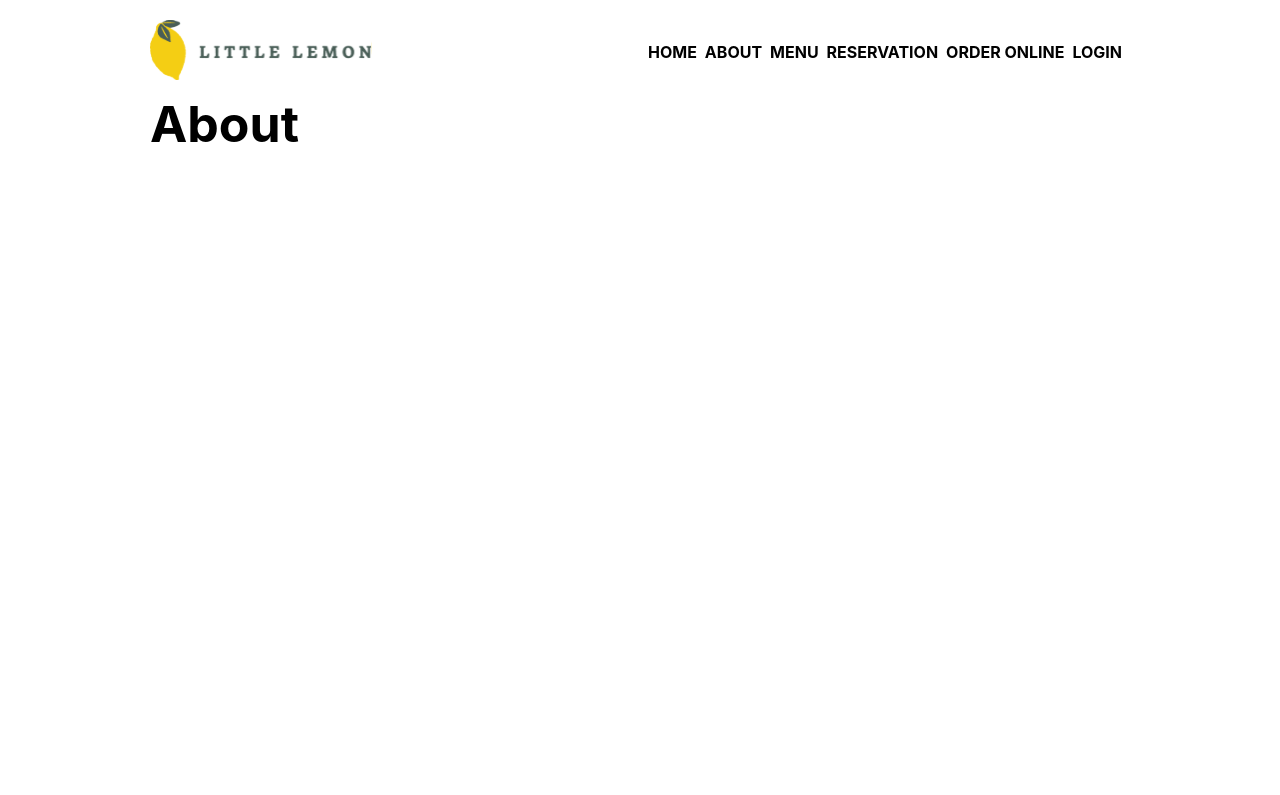
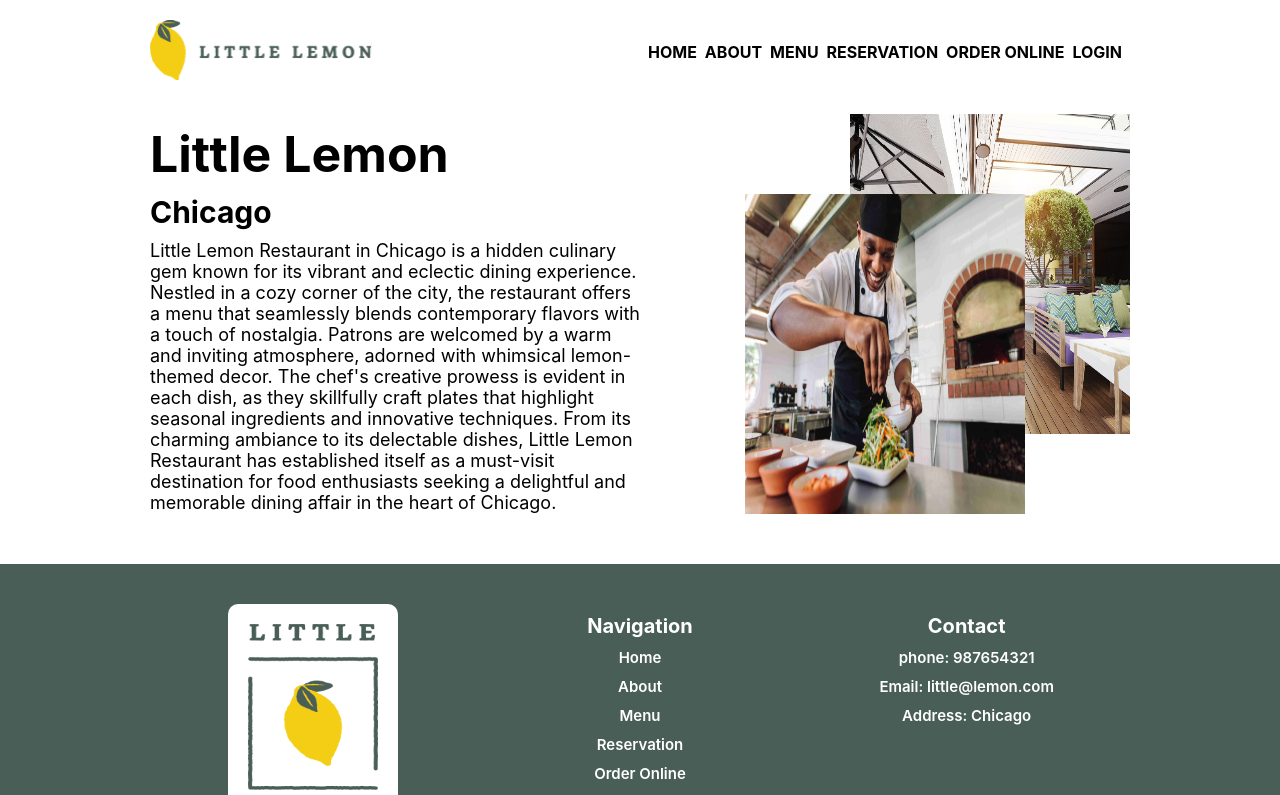
Before and after one commit to Chethan-R-R/frontend-capstone, a React (Create React App) app: page /about in a window 1280 px wide. Shown: the top 795 px of the page. Built offline with nearby package versions, Linux system fonts and the light colour scheme.

Commit message:
added lazy loading

```diff
--- a/src/components/pages/about/About.js
+++ b/src/components/pages/about/About.js
@@ -1,5 +1,22 @@
+import restaurant from '../../../icons_assets/restaurant.jpg'
+import chef from '../../../icons_assets/restaurant chef B.jpg'
+import Footer from '../../Footer'
+
 export default function About(){
     return(
-        <h1>About</h1>
+        <>
+        <article className='homeabout'>
+            <div className='container'>
+                <h1>Little Lemon</h1>
+                <h3>Chicago</h3>
+                <h5>Little Lemon Restaurant in Chicago is a hidden culinary gem known for its vibrant and eclectic dining experience. Nestled in a cozy corner of the city, the restaurant offers a menu that seamlessly blends contemporary flavors with a touch of nostalgia. Patrons are welcomed by a warm and inviting atmosphere, adorned with whimsical lemon-themed decor. The chef's creative prowess is evident in each dish, as they skillfully craft plates that highlight seasonal ingredients and innovative techniques. From its charming ambiance to its delectable dishes, Little Lemon Restaurant has established itself as a must-visit destination for food enthusiasts seeking a delightful and memorable dining affair in the heart of Chicago.</h5>
+            </div>
+            <div className='restaurantchef conatiner'>
+                <img src={restaurant} alt='restaurant' className='restaurantimg' width="500px" height="200px"/>
+                <img src={chef} alt='chef' className='chefimg' width="500px" height="200px"/>
+            </div>
+        </article>
+        <Footer />
+        </>
     )
 }
--- a/src/components/pages/home/About.js
+++ b/src/components/pages/home/About.js
@@ -1,7 +1,7 @@
 import restaurant from '../../../icons_assets/restaurant.jpg'
 import chef from '../../../icons_assets/restaurant chef B.jpg'
 
-export default function Abou(){
+export default function About(){
     return(
         <article className='homeabout'>
             <div className='container'>
--- a/src/components/pages/home/Intro.js
+++ b/src/components/pages/home/Intro.js
@@ -11,7 +11,7 @@ export default function Intro(){
                 <Link to='/reservation/step1'><button>Reserve Table</button></Link>
             </div>
             <div className='container restaurantfood'>
-                <img src={introimg} alt='food' width="300px" height="400px"/>
+                <img src={introimg} alt='food' width="300px" height="400px" loading='lazy'/>
             </div>
         </article>
     )
--- a/src/components/pages/login/Login.js
+++ b/src/components/pages/login/Login.js
@@ -1,5 +1,10 @@
+import { useNavigate } from "react-router-dom"
 export default function Login(){
+    const navigate=useNavigate()
+    setTimeout(()=>{
+        navigate("/reservation/step1")
+    },1400)
     return(
-        <h1>Login</h1>
+        <h6>This feature is not availabel yet only "reservation" is availabel</h6>
     )
 }
--- a/src/components/pages/menu/Menu.js
+++ b/src/components/pages/menu/Menu.js
@@ -1,5 +1,10 @@
+import { useNavigate } from "react-router-dom"
 export default function Menu(){
+    const navigate=useNavigate()
+    setTimeout(()=>{
+        navigate("/reservation/step1")
+    },1400)
     return(
-        <h1>Menu</h1>
+        <h6>This feature is not availabel yet only "reservation" is availabel</h6>
     )
 }
--- a/src/components/pages/orderOnline/Order.js
+++ b/src/components/pages/orderOnline/Order.js
@@ -1,5 +1,10 @@
+import { useNavigate } from "react-router-dom"
 export default function Order(){
+    const navigate=useNavigate()
+    setTimeout(()=>{
+        navigate("/reservation/step1")
+    },1400)
     return(
-        <h1>Order</h1>
+        <h6>This feature is not availabel yet only "reservation" is availabel</h6>
     )
 }
```
Also changed, not shown: src/icons_assets/close-bold.svg, src/icons_assets/🦆 icon _hamburger menu.svg.
